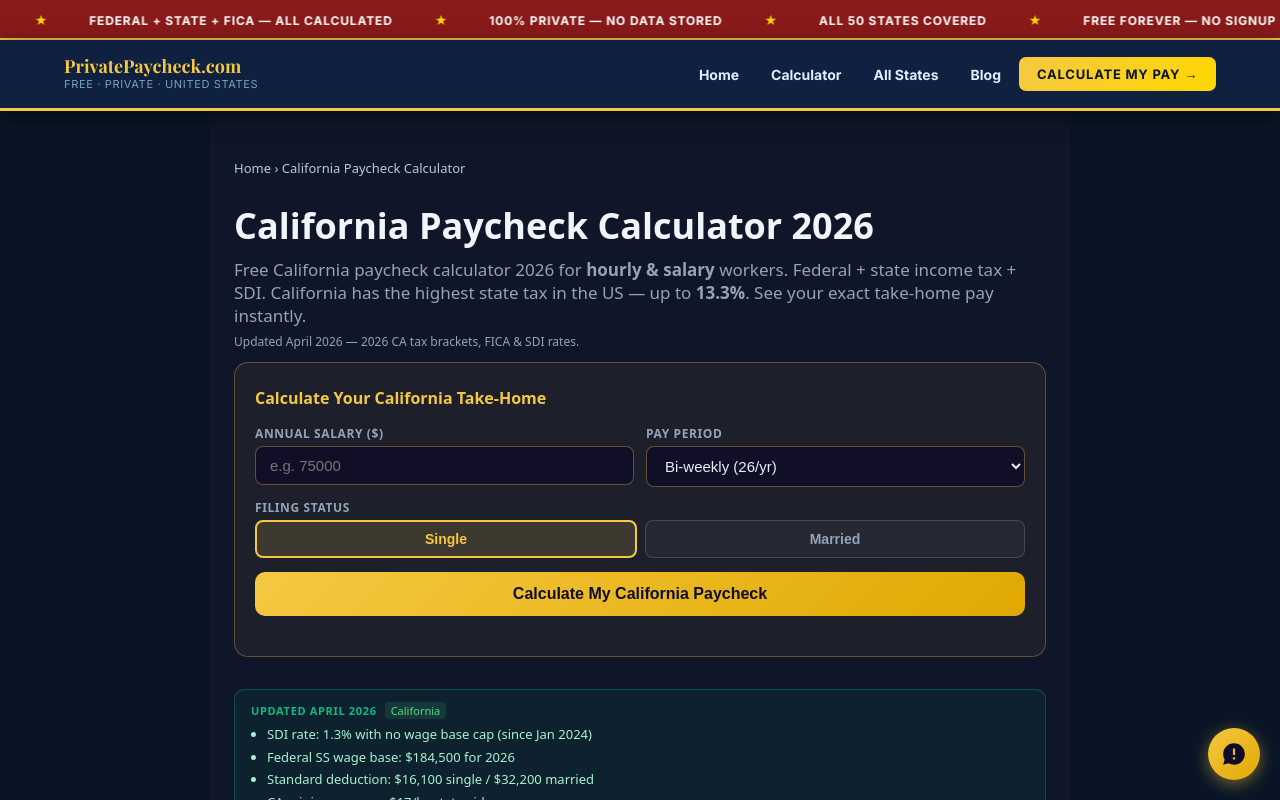
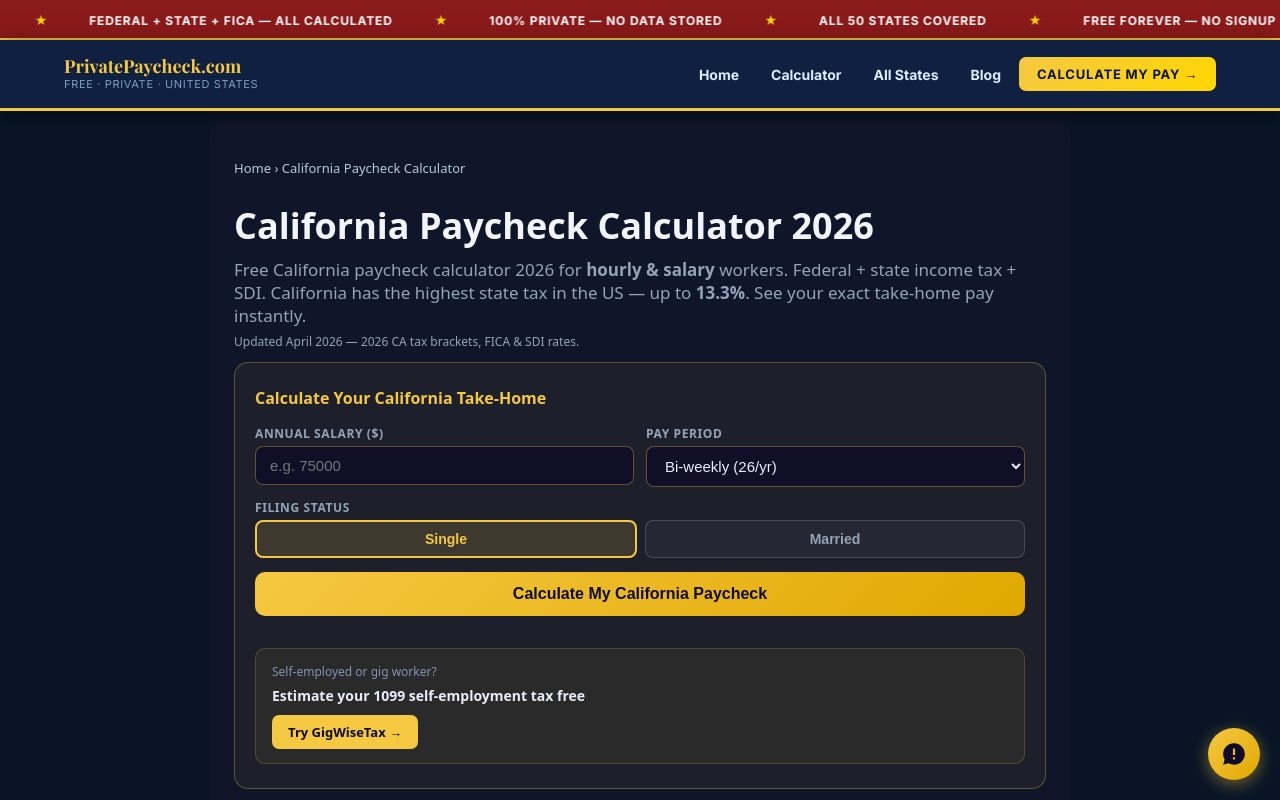
Before and after one commit to devqrcraft-ui/privatepaycheck, a Next.js app: page /california-paycheck-calculator in a window 1280 px wide. Shown: the top 800 px of the page. Built offline with nearby package versions, Linux system fonts and the light colour scheme.

Commit message:
feat: add GigWiseTax cross-sell block after calculator result — StateCalcEmbed, CaCalcEmbed, FlTxCalcEmbed

```diff
--- a/src/components/CaCalcEmbed.tsx
+++ b/src/components/CaCalcEmbed.tsx
@@ -196,6 +196,12 @@ export default function CaCalcEmbed() {
           </button>
         </div>
       )}
+
+          <div style={{ marginTop:16, padding:'14px 16px', background:'rgba(245,200,66,0.06)', border:'1px solid rgba(245,200,66,0.2)', borderRadius:10 }}>
+            <div style={{ fontSize:12, color:'#8892b0', marginBottom:6 }}>Self-employed or gig worker?</div>
+            <div style={{ fontSize:14, fontWeight:700, color:'#e8edf8', marginBottom:10 }}>Estimate your 1099 self-employment tax free</div>
+            <a href="https://gigwisetax.com" target="_blank" rel="noopener noreferrer" style={{ display:'inline-block', background:'#F5C842', color:'#0f0c29', fontWeight:800, fontSize:13, padding:'8px 16px', borderRadius:7, textDecoration:'none' }}>Try GigWiseTax →</a>
+          </div>
       <style dangerouslySetInnerHTML={{ __html: 'input[type=number]::-webkit-outer-spin-button,input[type=number]::-webkit-inner-spin-button{-webkit-appearance:none;}' }} />
     </div>
   );
--- a/src/components/FlTxCalcEmbed.tsx
+++ b/src/components/FlTxCalcEmbed.tsx
@@ -151,6 +151,12 @@ export default function FlTxCalcEmbed({ state, accent = '#F5C842' }: Props) {
               {fmt(result.netYear)}/yr · {result.pct.toFixed(1)}% total tax
             </span>
           </div>
+
+          <div style={{ marginTop:16, padding:'14px 16px', background:'rgba(245,200,66,0.06)', border:'1px solid rgba(245,200,66,0.2)', borderRadius:10 }}>
+            <div style={{ fontSize:12, color:'#8892b0', marginBottom:6 }}>Self-employed or gig worker?</div>
+            <div style={{ fontSize:14, fontWeight:700, color:'#e8edf8', marginBottom:10 }}>Estimate your 1099 self-employment tax free</div>
+            <a href="https://gigwisetax.com" target="_blank" rel="noopener noreferrer" style={{ display:'inline-block', background:'#F5C842', color:'#0f0c29', fontWeight:800, fontSize:13, padding:'8px 16px', borderRadius:7, textDecoration:'none' }}>Try GigWiseTax →</a>
+          </div>
         </div>
       )}
     </div>
--- a/src/components/StateCalcEmbed.tsx
+++ b/src/components/StateCalcEmbed.tsx
@@ -149,6 +149,12 @@ export default function StateCalcEmbed({ stateName, stateTaxRate, hasSDI = false
           }}>
             {copied ? 'Link copied!' : 'Share my result'}
           </button>
+
+          <div style={{ marginTop:16, padding:'14px 16px', background:'rgba(245,200,66,0.06)', border:'1px solid rgba(245,200,66,0.2)', borderRadius:10 }}>
+            <div style={{ fontSize:12, color:'#8892b0', marginBottom:6 }}>Self-employed or gig worker?</div>
+            <div style={{ fontSize:14, fontWeight:700, color:'#e8edf8', marginBottom:10 }}>Estimate your 1099 self-employment tax free</div>
+            <a href="https://gigwisetax.com" target="_blank" rel="noopener noreferrer" style={{ display:'inline-block', background:'#F5C842', color:'#0f0c29', fontWeight:800, fontSize:13, padding:'8px 16px', borderRadius:7, textDecoration:'none' }}>Try GigWiseTax →</a>
+          </div>
         </div>
       )}
     </div>
```
